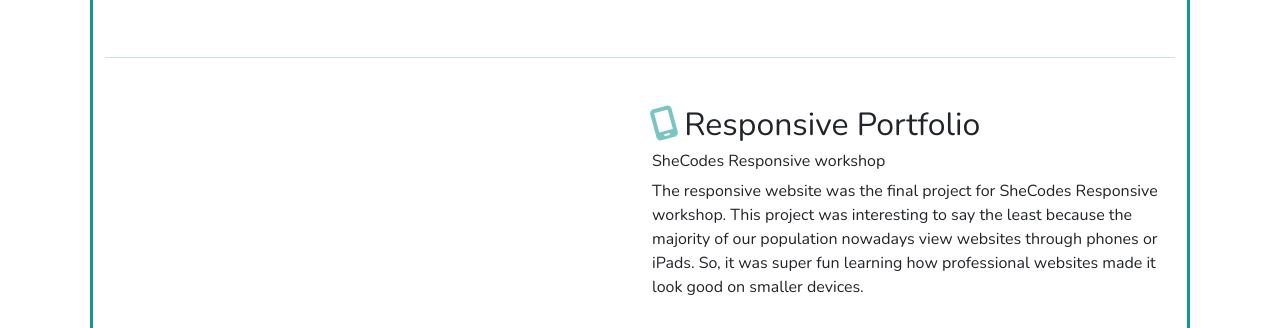
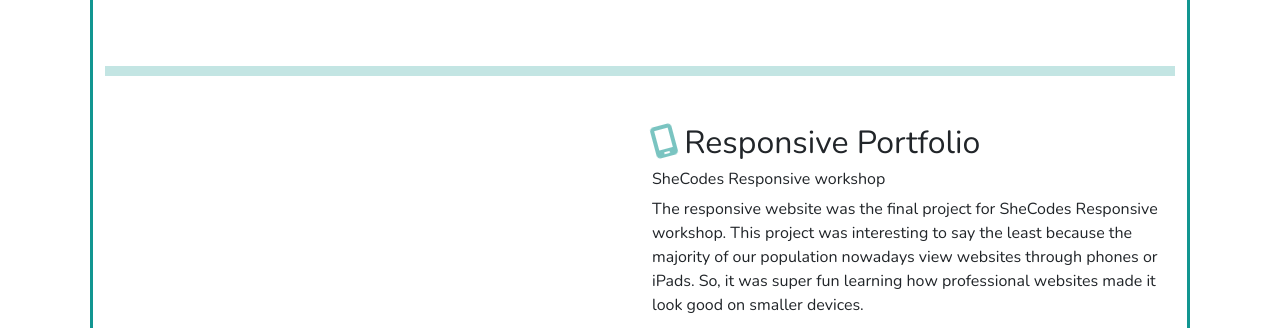
Before and after one commit to farrahyounes/portfolio-project, a plain HTML site: page work.html in a window 1280 px wide. Shown: the part 965-1293 px from the top of the page. Drawn offline with nearby package versions, Linux system fonts and the light colour scheme.

Commit message:
Updated break lines

```diff
--- a/styles/portfolio.css
+++ b/styles/portfolio.css
@@ -76,6 +76,9 @@ a:hover {
 
 hr {
   color: var(--main-branding-color);
+  border: none;
+  height: 10px;
+  background-color: var(--main-branding-color);
 }
 
 /* .workbackground {
```
